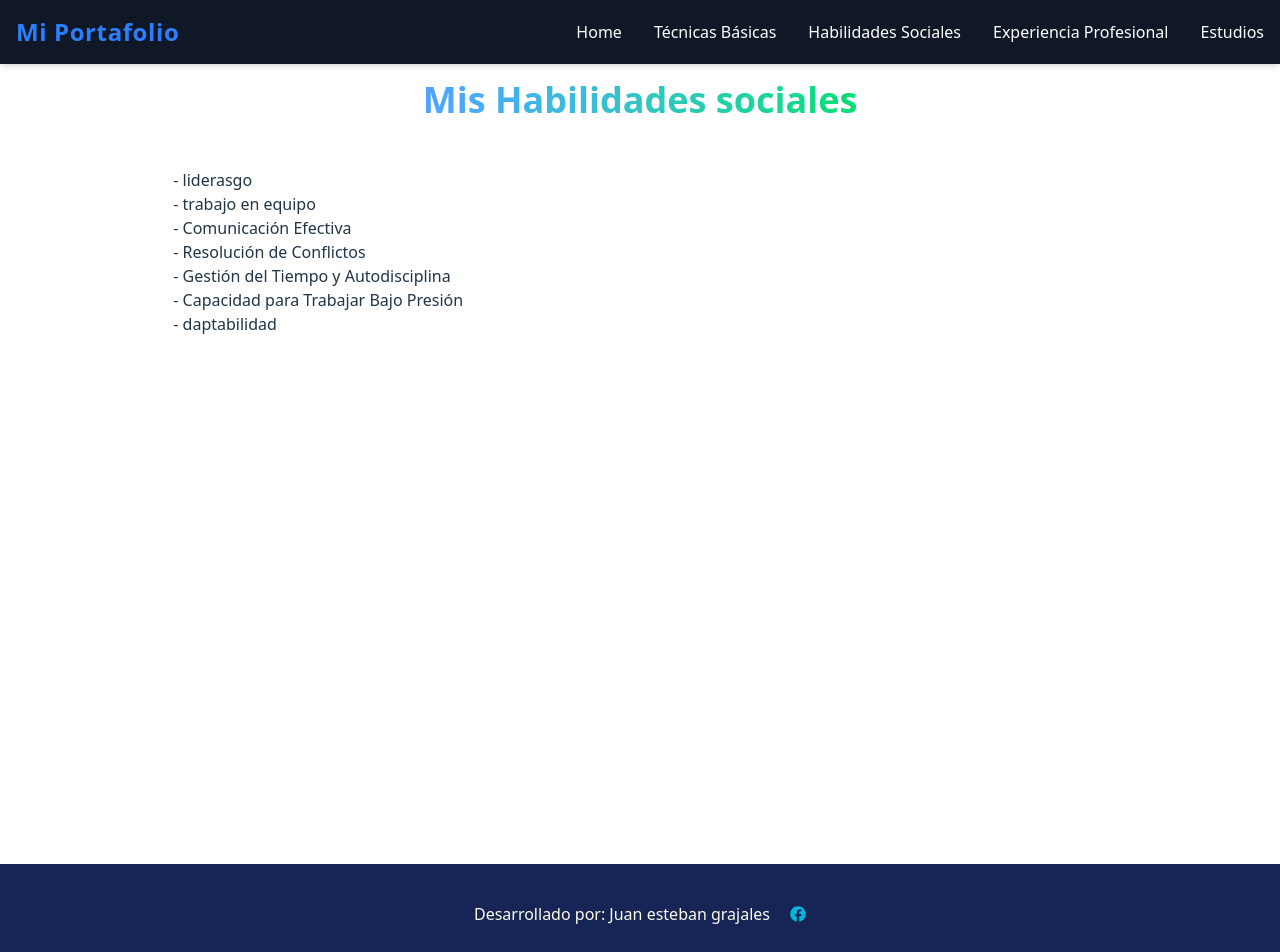
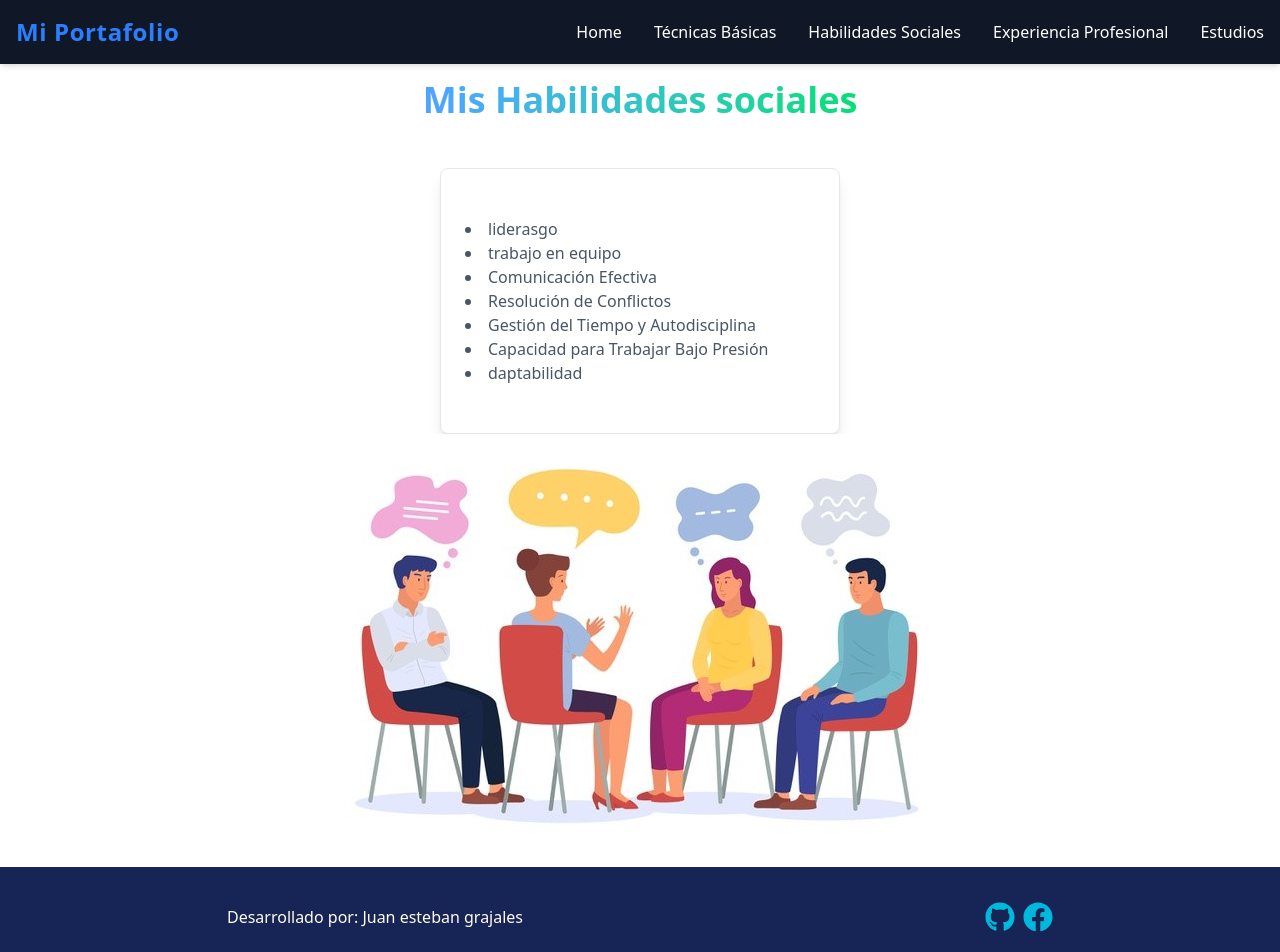
Before and after one commit to juban1234/Portafolio-Profecional, a React (Vite) app in the folder proyecto/: page /TecnnicalSocial in a window 1280 px wide. Shown: the top 952 px of the page. Built offline with nearby package versions, Linux system fonts and the light colour scheme.

Commit message:
actualizacion

```diff
--- a/proyecto/src/Components/layouts/Footer/Footer.jsx
+++ b/proyecto/src/Components/layouts/Footer/Footer.jsx
@@ -1,18 +1,28 @@
 import { ItemNav } from "../../UI/ItemNav/ItemNav"
-import { FaFacebook } from "react-icons/fa";
+import { FaFacebook,FaGithub } from "react-icons/fa";
 
 
 export const Footer = () => {
     return (
         <>
-            <footer className="bg-blue-950  w-full h-25 flex flex-row justify-center items-center relative bottom-0 left-0">
+            <footer className="bg-blue-950  w-full h-25 flex flex-row flex-wrap justify-around items-center relative bottom-0 left-0">
                 <p className="text-amber-50">
-                    Desarrollado por:  Juan esteban grajales
+                    Desarrollado por: Juan esteban grajales
                 </p>
+                <div className="flex flex-row text-3xl">
                 <ItemNav
-                    StyleLi={"list-none pl-5 fas fa-heart text-cyan-500"}
+                    StyleLi={"list-none pl-2 fas fa-heart text-cyan-500"}
+                    content={<FaGithub />}
+                    route={"https://github.com/juban1234/Portafolio-Profecional.git"}
+                />
+
+                <ItemNav
+                    StyleLi={" list-none pl-2 fas fa-heart text-cyan-500"}
                     content={<FaFacebook />}
+                    route={"https://www.facebook.com/"}
                 />
+
+                </div>
 
 
             </footer>
--- a/proyecto/src/Components/layouts/Main/Main.jsx
+++ b/proyecto/src/Components/layouts/Main/Main.jsx
@@ -17,8 +17,7 @@ export const Main = () => {
 
         {/* Descripción adicional (opcional) */}
         <p className="text-center text-gray-600">
-          Desarrollador con experiencia en tecnologías web, enfocado en la creación de aplicaciones modernas y responsivas.
-          Mi pasión por la programación me impulsa a aprender constantemente y asumir nuevos retos.
+          aprendiz de programador ,sin experiencia , pero con ganas de seguir aprendiendo
         </p>
       </div>
     </main>
--- a/proyecto/src/Components/pages/ProfessionalExp/ProfessionalExp.jsx
+++ b/proyecto/src/Components/pages/ProfessionalExp/ProfessionalExp.jsx
@@ -2,7 +2,7 @@
 export const ProfessionalExp = () => {
   return (
     <main className="flex-grow min-h-screen flex flex-col items-center p-4">
-      <h1>hola</h1>
+      <h1>experiencia profecional</h1>
     </main>
   )
 }
--- a/proyecto/src/Components/pages/TecnnicalSkill/TecnnicalSkill.jsx
+++ b/proyecto/src/Components/pages/TecnnicalSkill/TecnnicalSkill.jsx
@@ -56,7 +56,7 @@ export const TecnnicalSkill = () => {
 
         <CardInfo
           title={'Nivel de Inglés'}
-          content={'Intermedio, lectura, comprensión y conversación.'}
+          content={'nivel de ingles es de B1'}
         />
 
       </div>
--- a/proyecto/src/Components/pages/TecnnicalSocial/TecnnicalSocial.jsx
+++ b/proyecto/src/Components/pages/TecnnicalSocial/TecnnicalSocial.jsx
@@ -1,3 +1,5 @@
+import { CardInfo } from "../../UI/CardInfo/CardInfo"
+import imgenSociales from "../../assets/image/habilidadesSocialess.jpg"
 
 export const TecnnicalSocial = () => {
   return (
@@ -6,19 +8,18 @@ export const TecnnicalSocial = () => {
         <h1 className="text-4xl font-extrabold text-transparent bg-clip-text bg-gradient-to-r from-blue-400 to-green-400 text-center mb-12">
           Mis Habilidades sociales
         </h1>
-        <div className="grid grid-cols-1 sm:grid-cols-2 md:grid-cols-3 gap-8">
-          <ul>
-            <li><h2>- liderasgo</h2></li>
-            <li><h2>- trabajo en equipo</h2></li>
-            <li><h2>- Comunicación Efectiva</h2></li>
-            <li><h2>- Resolución de Conflictos</h2></li>
-            <li><h2>- Gestión del Tiempo y Autodisciplina</h2></li>
-            <li><h2>- Capacidad para Trabajar Bajo Presión</h2></li>
-            <li><h2>- daptabilidad</h2> </li>
-          </ul>
-        </div>
-
-
+        <CardInfo
+          content={`
+            <li>liderasgo</li>
+            <li>trabajo en equipo</li>
+            <li>Comunicación Efectiva</li>
+            <li>Resolución de Conflictos</li>
+            <li>Gestión del Tiempo y Autodisciplina</li>
+            <li>Capacidad para Trabajar Bajo Presión</li>
+            <li>daptabilidad</li>
+            `}
+        />
+        <img src={imgenSociales} alt="habilidades sociales" />
       </main>
     </>
   )
```
Also changed, not shown: proyecto/src/Components/assets/image/experiencia-laboral.webp (added), proyecto/src/Components/assets/image/habilidadesSocialess.jpg (added).
